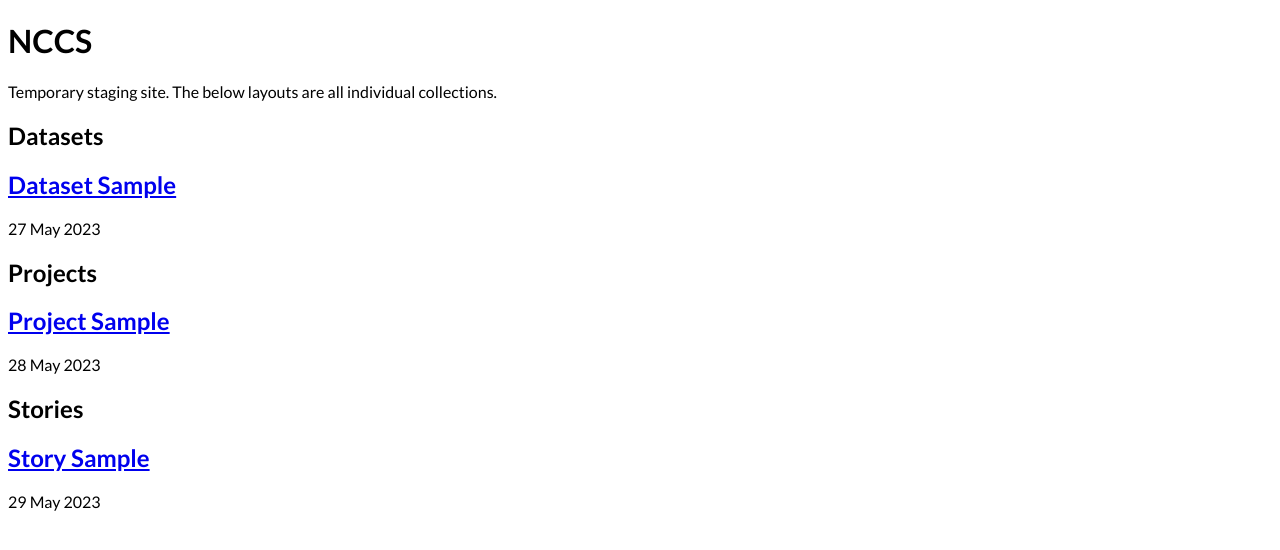
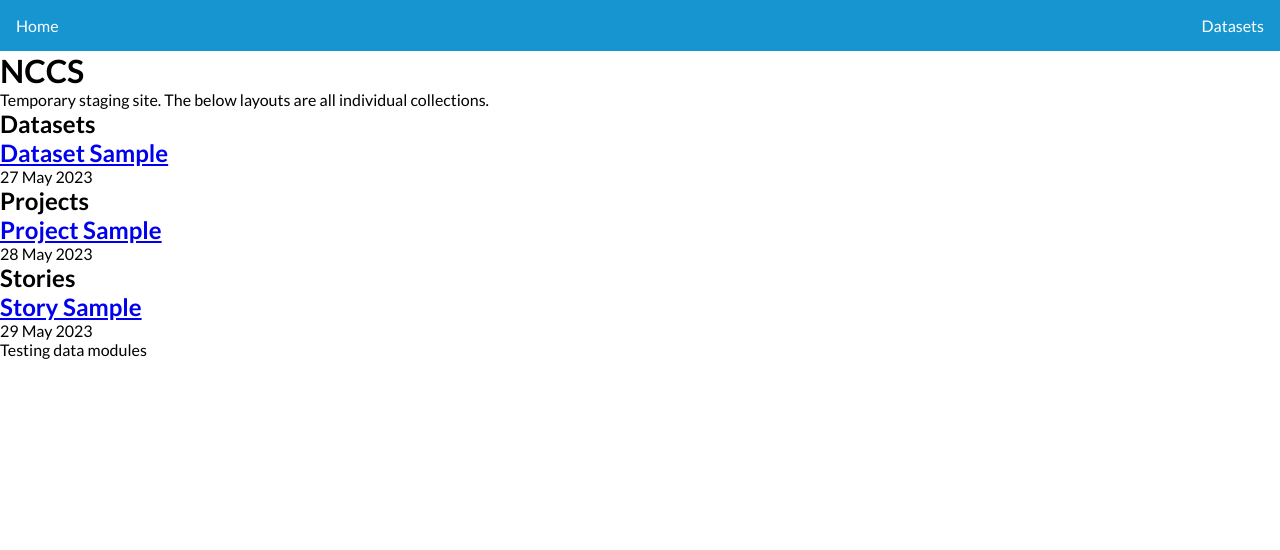
Before and after one commit to vigetlabs/nccs, a Jekyll site: the page built from index.html, in a window 1280 px wide. Shown: the top 550 px of the page. Built offline with Jekyll 4.4.1, drawn with Linux system fonts in a browser that asks for light colours.

Commit message:
Adding minification, stubbing out nav structures, testing index pages

```diff
--- a/Gemfile
+++ b/Gemfile
@@ -33,3 +33,5 @@ gem "wdm", "~> 0.1.1", :platforms => [:mingw, :x64_mingw, :mswin]
 # Lock `http_parser.rb` gem to `v0.6.x` on JRuby builds since newer versions of the gem
 # do not have a Java counterpart.
 gem "http_parser.rb", "~> 0.6.0", :platforms => [:jruby]
+
+gem "jekyll-minifier", "~> 0.1.10"
--- a/_config.yml
+++ b/_config.yml
@@ -1,6 +1,6 @@
 # Welcome to Jekyll!
 #
-# This config file is meant for settings that affect your whole blog, values
+# This config file is meant for settings that affect your whole site, values
 # which you are expected to set up once and rarely edit after that. If you find
 # yourself editing this file very often, consider using Jekyll's data files
 # feature for the data you need to update frequently.
@@ -27,11 +27,18 @@ url: "https://code.viget.com/" # the base hostname & protocol for your site, e.g
 twitter_username:
 github_username:
 
+# Navigation Items
+# Entries here will show up in the
+nav:
+  - title: Datasets
+    url: /datasets/
+
 # Build settings
 sass:
   sass_dir: public/scss
 plugins:
   - jekyll-feed
+  - jekyll-minifier
 
 # Feed settings
 feed:
@@ -39,6 +46,10 @@ feed:
     - projects
     - datasets
     - stories
+
+jekyll-minifier:
+  uglifier_args:
+    harmony: true
 
 # Set defaults
 defaults:
--- /dev/null
+++ b/_includes/nav.html
@@ -0,0 +1,16 @@
+{% comment %}
+NAVIGATION - items are pulled from _config.yml
+{% endcomment %}
+
+<header class="nav">
+  <a class="nav__link" href="{{ '/' | relative_url }}">Home</a>
+  <nav class="">
+    <ul class="nav__list">
+      {% for link in site.nav %}
+      <li class="nav__item">
+        <a class="nav__link" href="{{ link.url | relative_url }}">{{ link.title }}</a>
+      </li>
+      {% endfor %}
+    </ul>
+  </nav>
+</header>
--- a/_layouts/default.html
+++ b/_layouts/default.html
@@ -5,10 +5,13 @@
 
   <body>
 
-    <div class="content container">
+    <a href="#main" class="sr-only focus-not-sr-only skip-link">Skip to Content</a>
+
+    {% include nav.html %}
+
+    <main id="main">
       {{ content }}
-    </div>
-
+    </main>
 
     <script type="module" src="{{ site.baseurl }}/public/js/main.js"></script>
   </body>
--- a/index.html
+++ b/index.html
@@ -50,3 +50,7 @@ layout: default
   </div>
   {% endfor %}
 </div>
+
+<div data-module="filter">
+  Testing data modules
+</div>
--- /dev/null
+++ b/public/js/modules/filter.js
@@ -0,0 +1,10 @@
+export default class filter {
+  constructor(el) {
+    this.el = el
+    this.setVars()
+  }
+
+  setVars() {
+    console.log(this.el);
+  }
+}
--- /dev/null
+++ b/public/scss/_utilities.scss
@@ -0,0 +1,22 @@
+.sr-only {
+  position: absolute;
+  width: 1px;
+  height: 1px;
+  padding: 0;
+  margin: -1px;
+  overflow: hidden;
+  clip: rect(0, 0, 0, 0);
+  white-space: nowrap;
+  border-width: 0;
+}
+
+.focus-not-sr-only:focus {
+  position: static;
+  width: auto;
+  height: auto;
+  padding: 0;
+  margin: 0;
+  overflow: visible;
+  clip: auto;
+  white-space: normal;
+}
--- /dev/null
+++ b/public/scss/base/_globals.scss
@@ -0,0 +1,8 @@
+*, *:before, *:after {
+  margin: 0;
+  padding: 0;
+}
+
+body {
+  font-family: "Lato", sans-serif;
+}
--- /dev/null
+++ b/public/scss/base/_variables.scss
@@ -0,0 +1,8 @@
+// Neutrals
+$color-white: hsla(0, 0%, 100%, 1);
+
+// Blues
+$color-blue-500: hsla(199, 81%, 45%, 1);
+$color-blue-700: hsla(199, 80%, 35%, 1);
+$color-blue-800: hsla(199, 83%, 23%, 1);
+$color-blue-900: hsla(199, 80%, 12%, 1);
--- /dev/null
+++ b/public/scss/components/_components.scss
@@ -0,0 +1 @@
+@import "nav";
--- /dev/null
+++ b/public/scss/components/_nav.scss
@@ -0,0 +1,17 @@
+.nav {
+  background-color: $color-blue-500;
+  color: $color-white;
+  display: flex;
+  justify-content: space-between;
+  padding: 1rem;
+}
+
+.nav__list {
+  list-style: none;
+  display: flex;
+}
+
+.nav__link {
+  color: $color-white;
+  text-decoration: none;
+}
--- a/public/scss/main.scss
+++ b/public/scss/main.scss
@@ -1,6 +1,7 @@
 ---
 ---
 
-body {
-  font-family: "Lato", sans-serif;
-}
+@import "base/variables";
+@import "base/globals";
+@import "components/components";
+@import "utilities";
```
Also changed, not shown: datasets.html (added, +18 -0 lines), Gemfile.lock, readme.md (added).
